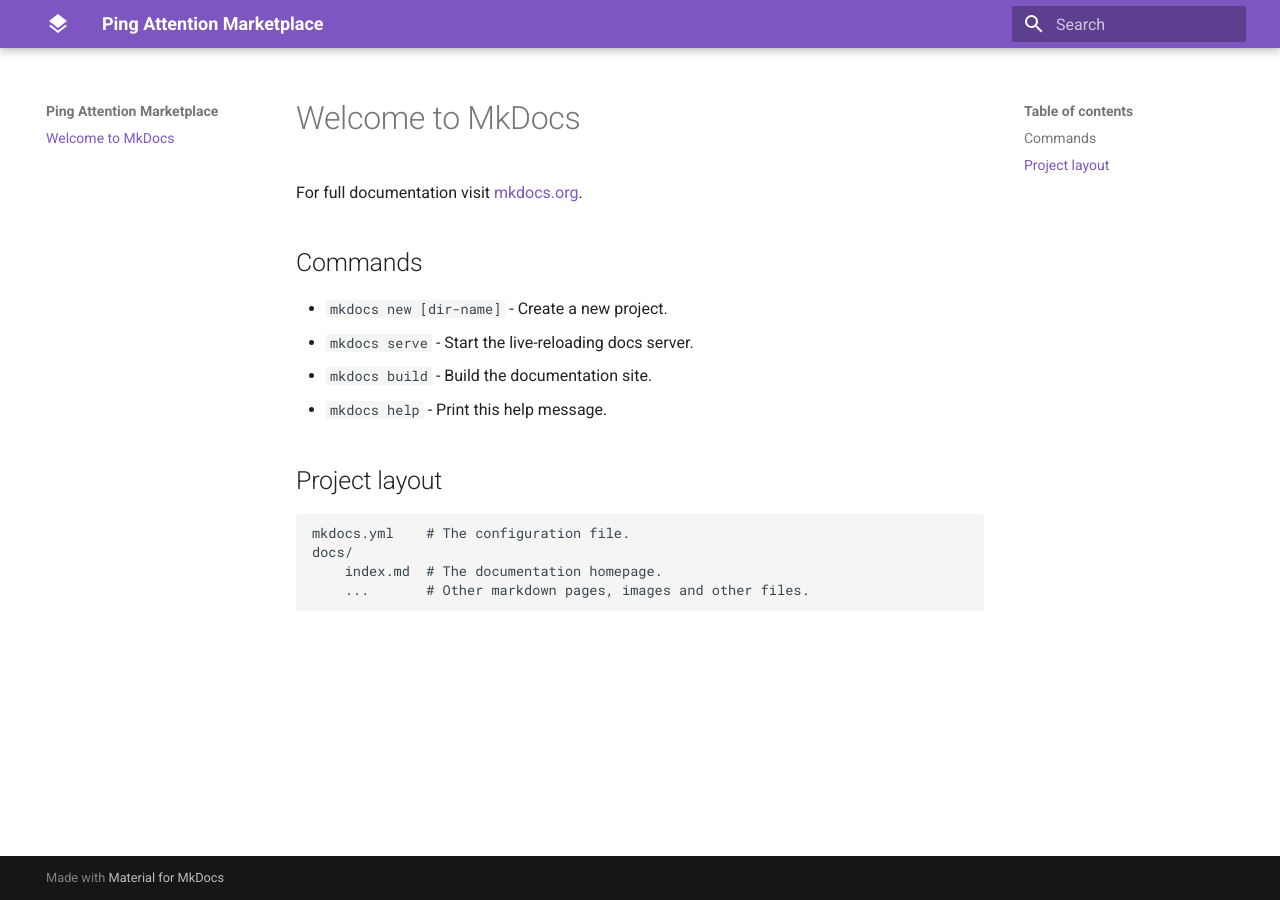
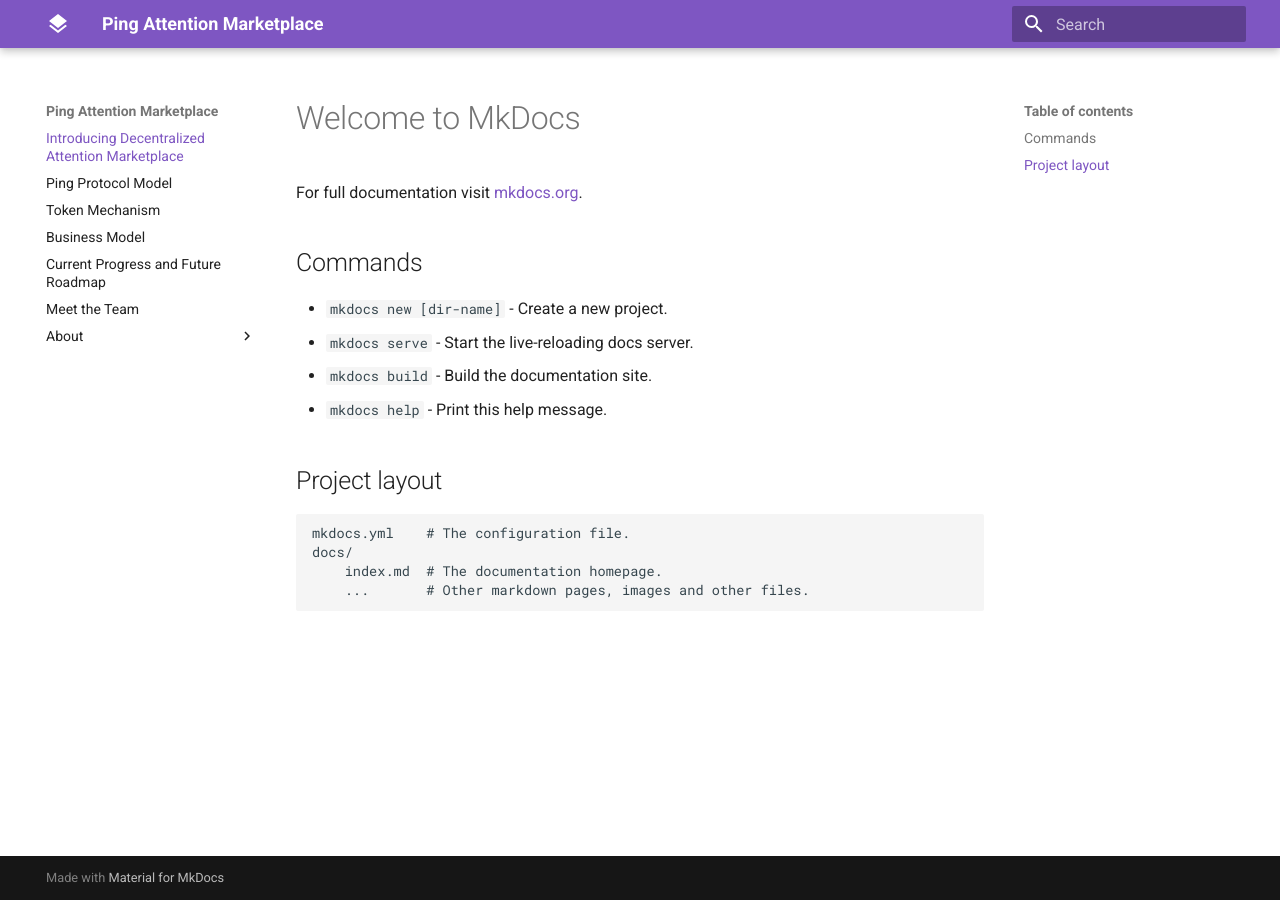
Before and after one commit to PingAttentionMarket/docs, an MkDocs documentation site: the page built from pages/index.md, in a window 1280 px wide. Built offline with MkDocs 1.6.1 and Material for MkDocs 9.7.7, drawn with Linux system fonts in a browser that asks for light colours; old or Windows-style settings are respelled for this version of MkDocs.

Commit message:
Added page placeholders

```diff
--- a/mkdocs.yml
+++ b/mkdocs.yml
@@ -1,7 +1,18 @@
 site_name: "Ping Attention Marketplace"
-site_description: "Documentation for Ping Attention Marketplace"
+site_description: "Whitepaper for Ping Attention Marketplace"
 site_author: "Hwi Yong Song"
 site_url: "https://www.pingtoken.me"
+
+pages:
+  - Introducing Decentralized Attention Marketplace: index.md
+  - Ping Protocol Model: protocol.md
+  - Token Mechanism: token.md
+  - Business Model: use_cases.md
+  - Current Progress and Future Roadmap: roadmap.md
+  - Meet the Team: team.md
+  - About:
+    - Reviewers: about/reviewers.md
+    - License: about/license.md
 
 theme:
   name: "material"
```
Also changed, not shown: README.md (added, +1 -0 lines), pages/about/license.md (added), pages/about/reviewers.md (added), pages/protocol.md (added), pages/roadmap.md (added), pages/team.md (added), pages/token.md (added), pages/use_cases.md (added), pages/whitepaper.md (added).
